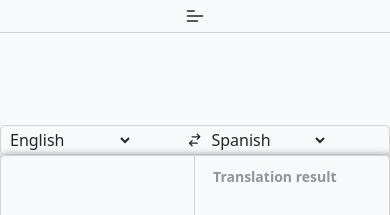
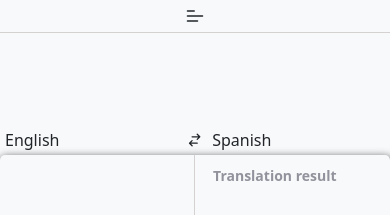
Before and after one commit to santiagogruneiro/translator, a React (Create React App) app: page / in a window 390 px wide. Shown: the top 215 px of the page. Built offline with nearby package versions, Linux system fonts and the light colour scheme.

Commit message:
final version v5

```diff
--- a/src/components/css/Translate.css
+++ b/src/components/css/Translate.css
@@ -49,7 +49,7 @@
     align-items: center;
 }
 .section-target {
-    padding: 5px;
+    padding: 10px;
 }
 .select-target, .select-source {
     border-radius: 5px;
@@ -59,6 +59,7 @@
     color: inherit;
     user-select: none;
     width: 40%;
+    appearance: none;
 }
 .select-target {
     align-self: center;
@@ -98,9 +99,11 @@
         box-shadow: 1px 5px 3px 2px rgba(0, 0, 0, 0.75);
     -webkit-box-shadow: 1px 3px 9px 1px rgba(0, 0, 0, 0.75);
     -moz-box-shadow: 1px 5px 2px 2px rgba(0, 0, 0, 0.75);
+    border: none !important;
     }
     .translate-header{
         width: 100%;
+        border: none;
     }
 }
 @media screen and (max-width:346px) {
--- a/src/components/js/Translate.js
+++ b/src/components/js/Translate.js
@@ -24,11 +24,11 @@ const Translate = ({ darkMode }) => {
             }
             const timer = setTimeout(() => {
                 setIsLoading(true)
-                // handlerTranslator.translate(data).then(res => {
-                //     if (res) {
-                //         setTranslationResult(res[data.to])
-                //     }
-                // })
+                handlerTranslator.translate(data).then(res => {
+                    if (res) {
+                        setTranslationResult(res[data.to])
+                    }
+                })
             }, 1000)
             return () => {
                 clearTimeout(timer)
```
